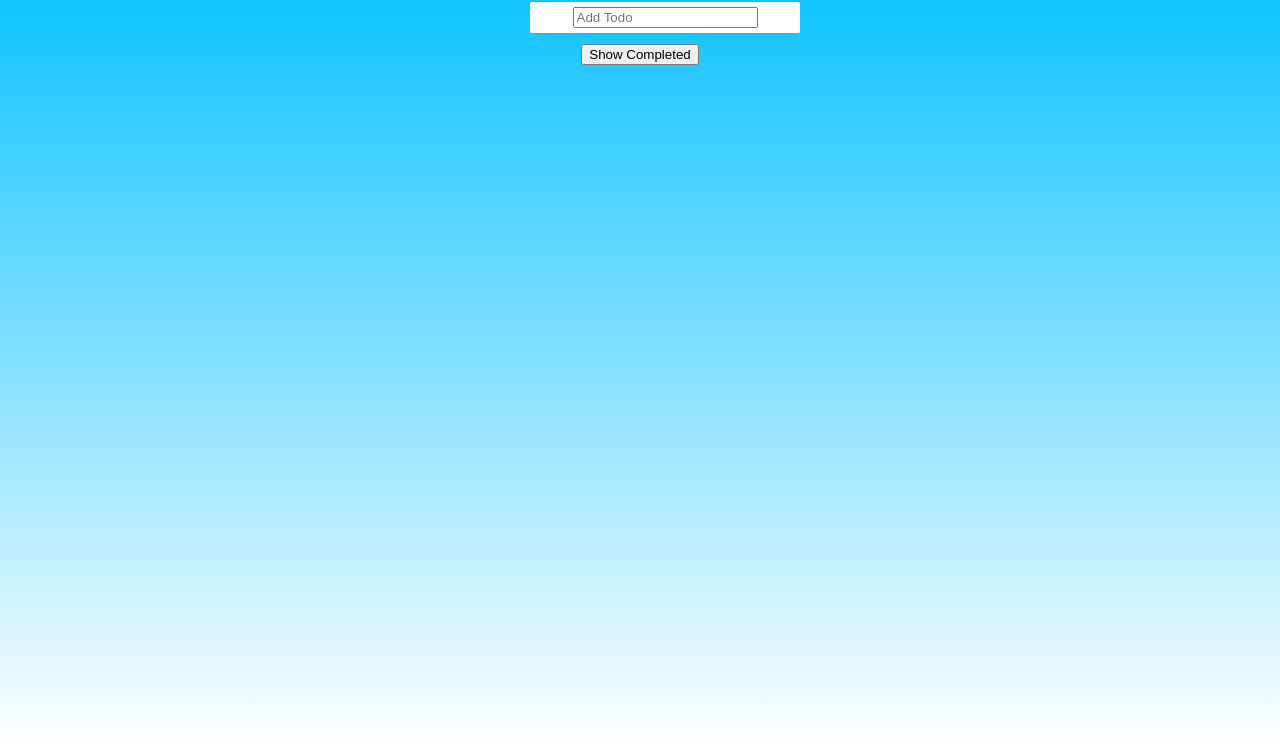
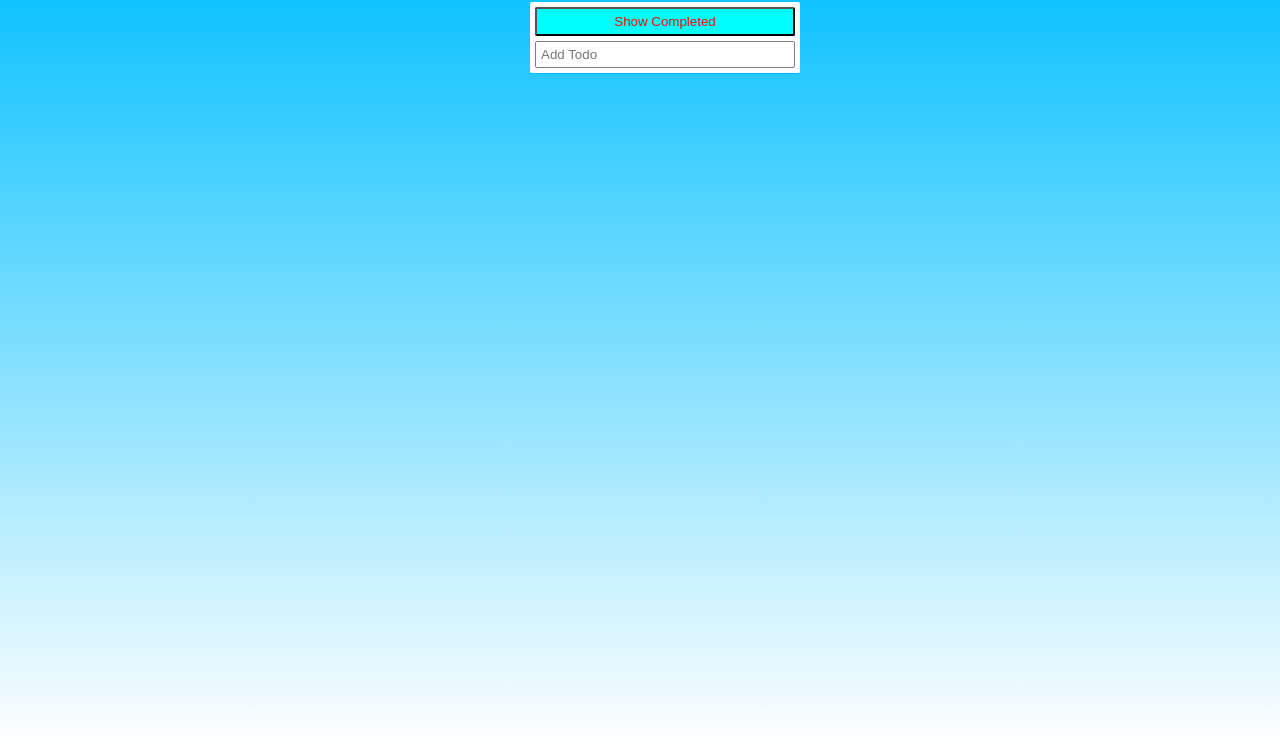
Before and after one commit to manuel920506/todolist, a plain HTML site: page index.html in a window 1280 px wide. Shown: the part 52-800 px from the top of the page. Drawn offline with Linux system fonts and the light colour scheme.

Commit message:
css improve

```diff
--- a/index.html
+++ b/index.html
@@ -12,12 +12,10 @@
 			<h1>TODO LIST</h1>
 			<ul id="todolist">
 				<li id="addElementLi">
+					<button id="showCompletedBtn">Show Completed</button>
 					<input type="text" name="todo" id="todo" placeholder="Add Todo">
 				</li>
 			</ul>
-			<div id="buttons">
-				<button id="showCompletedBtn">Show Completed</button>
-			</div>
 		</div>
 	</body>
 </html>
--- a/style.css
+++ b/style.css
@@ -19,6 +19,13 @@ body{
 	list-style-type: none;
 	width: 100%;
 } */
+ul #todo{
+	width: 100%;
+	padding: 5px;
+	border-radius: 2px;
+	border: 1px solid grey;
+	box-sizing: border-box;
+}
 ul#todolist li{
 	list-style-type: none;
 	padding: 5px;
@@ -61,6 +68,14 @@ ul#todolist li.checked:before{
 	position: relative;
 	bottom: 4px;
 }
+#showCompletedBtn{
+	width: 100%;
+	padding: 5px;
+	border-radius: 2px;
+	background-color: aqua;
+	color: red;
+	margin-bottom: 5px;
+}
 /*
 li:before{
 	float: left;
```
